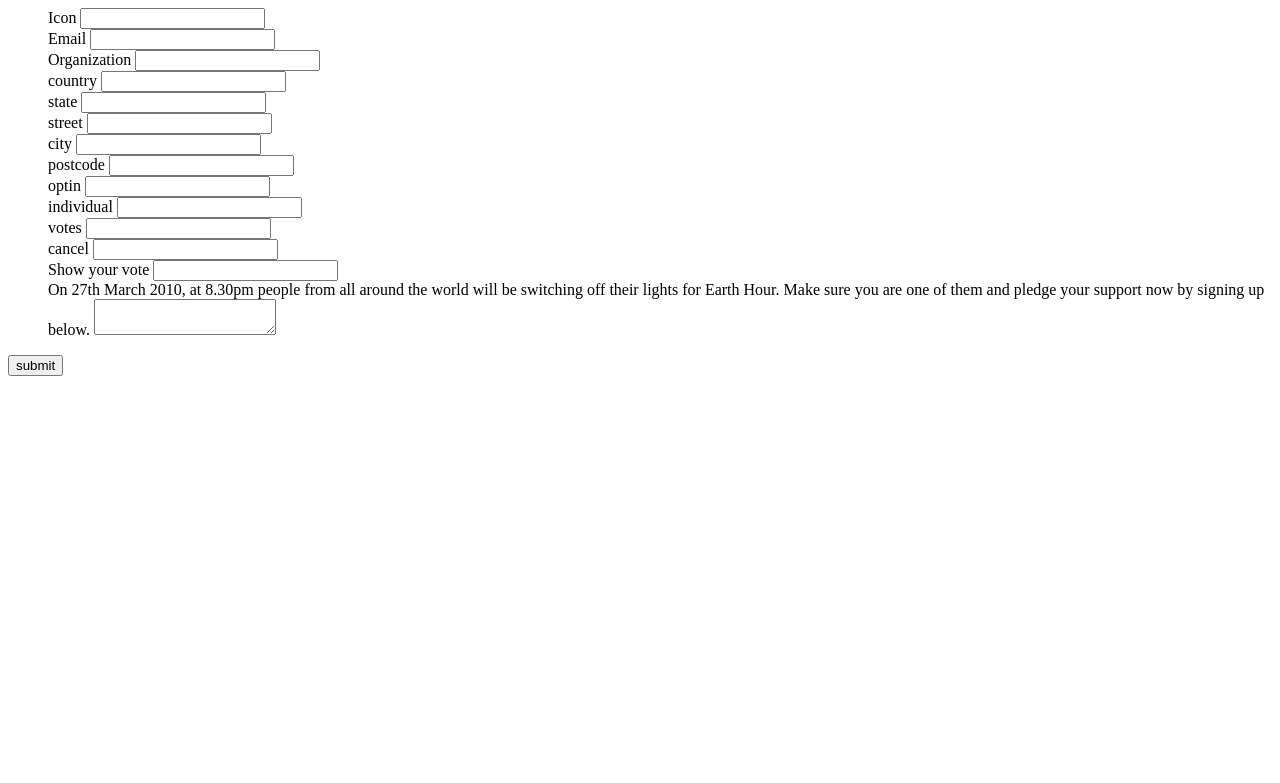
After one commit to fredsa/pamelafox-samplecode, a Python web app: template petition_world/templates/translate.html in a window 1280 px wide. The commit adds this page. Shown: the top 783 px of the page. Run offline with Jinja, Linux system fonts and the light colour scheme; the template is opened without the code that fills it, so the values that code supplies are empty.

Commit message:
Added the model and pages to translate all the resource strings in the application.

```diff
--- a/petition_world/app.yaml
+++ b/petition_world/app.yaml
@@ -1,5 +1,5 @@
 application: show-your-vote
-version: 17
+version: 18
 
 runtime: python
 api_version: 1
--- a/petition_world/js/Large.js
+++ b/petition_world/js/Large.js
@@ -20,7 +20,7 @@ var markerManager;
 var markerManagerSearch;
 
 
-
+debugger;
 if (site_bg_color == "" || site_bg_color == null) {
   switch(site_skin) {
   case "mini":
--- a/petition_world/main.py
+++ b/petition_world/main.py
@@ -22,9 +22,11 @@ def main():
                                       ('/debug', pages.DebugPage),
                                       ('/upload', pages.UploadPage),
                                       ('/twitter', pages.TwitterPage),
+                                      ('/translate', pages.CreateLocalisation),
                                       ('/add/random', pages.RandomAddService),
                                       ('/add/signer', pages.SignerAddService),
 									                    ('/add/host', pages.HostAddService),
+                                      ('/add/translation',pages.AddLocalistation),
                                       ('/nonce', services.CryptographicNonceService),
                                       ('/info/votelocal', services.VotesInLocationService),
                                       ('/info/continents', services.ContinentsInfoService),
--- a/petition_world/models.py
+++ b/petition_world/models.py
@@ -83,3 +83,8 @@ class TwitterFeed(db.Model):
     twitterFeedJson = db.StringProperty()
     twitterRefresh = db.StringProperty()
     twitterLocationFeedJson = db.StringProperty()
+
+class LocalisationStrings(db.Model):
+    countryCode = db.StringProperty()
+    resource = db.StringProperty()
+    value = db.StringProperty()
--- /dev/null
+++ b/petition_world/templates/translate.html
@@ -0,0 +1,79 @@
+<html>
+<head>
+<style type="text/css">
+.translateform
+{
+	list-style: none;
+}
+
+.translateform OL LI LABEL
+{
+	width: 150px;
+	line-height: 10px;
+}
+</style>
+</head>
+<body>
+   <form method="post" action="add/translation">
+   <ol class="translateform">
+      <li>
+      		<label for="icon">Icon</label>
+        	<input name="icon" id="icon" />
+      </li>
+      <li>
+      		<label for="email">Email</label>
+          	<input name="email" id="email" />
+      </li>
+      <li>
+          	<label for="organization">Organization</label>
+          	<input name="organization" id="organization" />
+      </li>
+      <li>
+			<label for="country">country</label>
+			<input name="country" id="country" />
+      </li>
+      <li>
+			<label for="state">state</label>
+			<input name="state" id="state" />
+      </li>
+      <li>
+      		<label for="street">street</label>
+      		<input name="street" id="street" />
+      </li>
+      <li>
+		  	<label for="city">city</label>
+          	<input name="city" id="city" />
+      </li>
+      <li>
+		  	<label for="postcode">postcode</label>
+          	<input name="postcode" id="postcode" />
+      </li>
+      <li>
+		  	<label for="optin">optin</label>
+          	<input name="optin" id="optin" />
+      </li>
+      <li>
+		  	<label for="individual">individual</label>
+          	<input name="individual" id="individual" />
+      </li>
+      <li>
+			<label for="votes">votes</label>
+          	<input name="votes" id="votes" />
+      </li>
+      <li>
+      		<label for="cancel">cancel</label>
+         	 <input name="cancel" id="cancel" />
+      </li>
+      <li>
+      		<label for="showvote">Show your vote</label>
+          	<input name="showvote" id="showvote" />
+      </li>
+      <li>
+       		<label for="aboveform">On 27th March 2010, at 8.30pm people from all around the world will be switching off their lights for Earth Hour. Make sure you are one of them and pledge your support now by signing up below.</label>
+          	<textarea rows="2" cols="20" id="aboveform" name="aboveform"></textarea>
+      </li>
+   </ol>
+    <input type="submit" value="submit" id="hello" name="hello" />
+   </form>
+</body>
+</html>
```
Also changed, not shown: petition_world/pages.py (+14 -0 lines), petition_world/templates/large/vote.html (+6 -2 lines).
